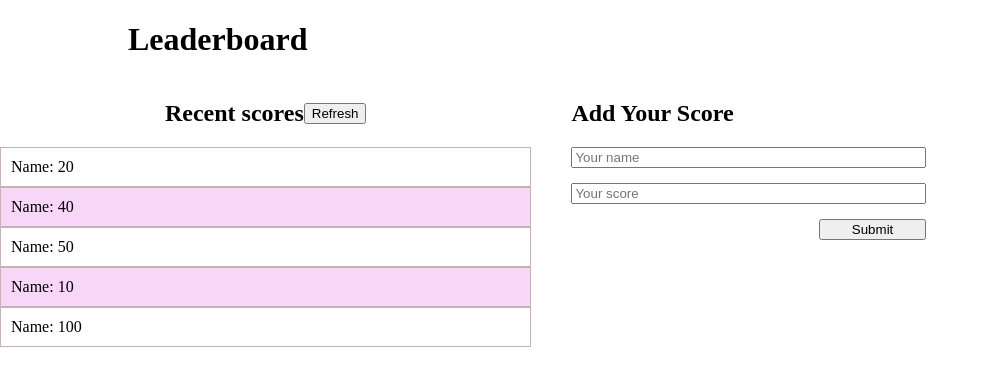
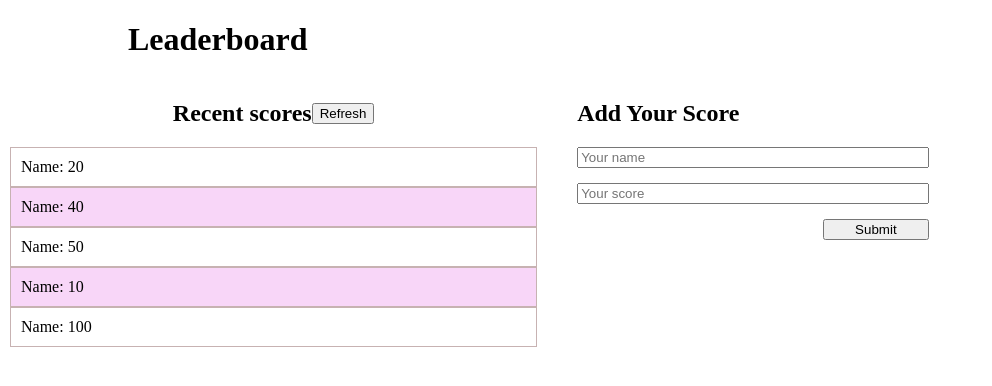
Before and after one commit to ritikarawat220/LEADERBOARD-, a website built with webpack: page src/index.html in a window 1280 px wide. Shown: the whole page, without its empty margins (0-992 px from the left). Built offline with nearby package versions, Linux system fonts and the light colour scheme.

Commit message:
Update readme

```diff
--- a/src/index.css
+++ b/src/index.css
@@ -6,6 +6,7 @@ main {
   display: grid;
   grid-gap: 40px;
   grid-template-columns: 3fr 4fr;
+  margin-left: 10px;
 }
 
 .header,
--- a/src/index.html
+++ b/src/index.html
@@ -27,7 +27,7 @@
             <h2>Add Your Score</h2>
             <form class="score-form" action="index.html" method="post">
                 <input name="" value="" type="text"  placeholder="Your name" required>
-                <input name="" value="" type="text"  placeholder="Your score" required>
+                <input name="" value="" type="number"  placeholder="Your score" required>
                 <button class="submit-btn" id="submit-btn" type="submit" name="button">
                     Submit
                 </button>
```
Also changed, not shown: README.md.
